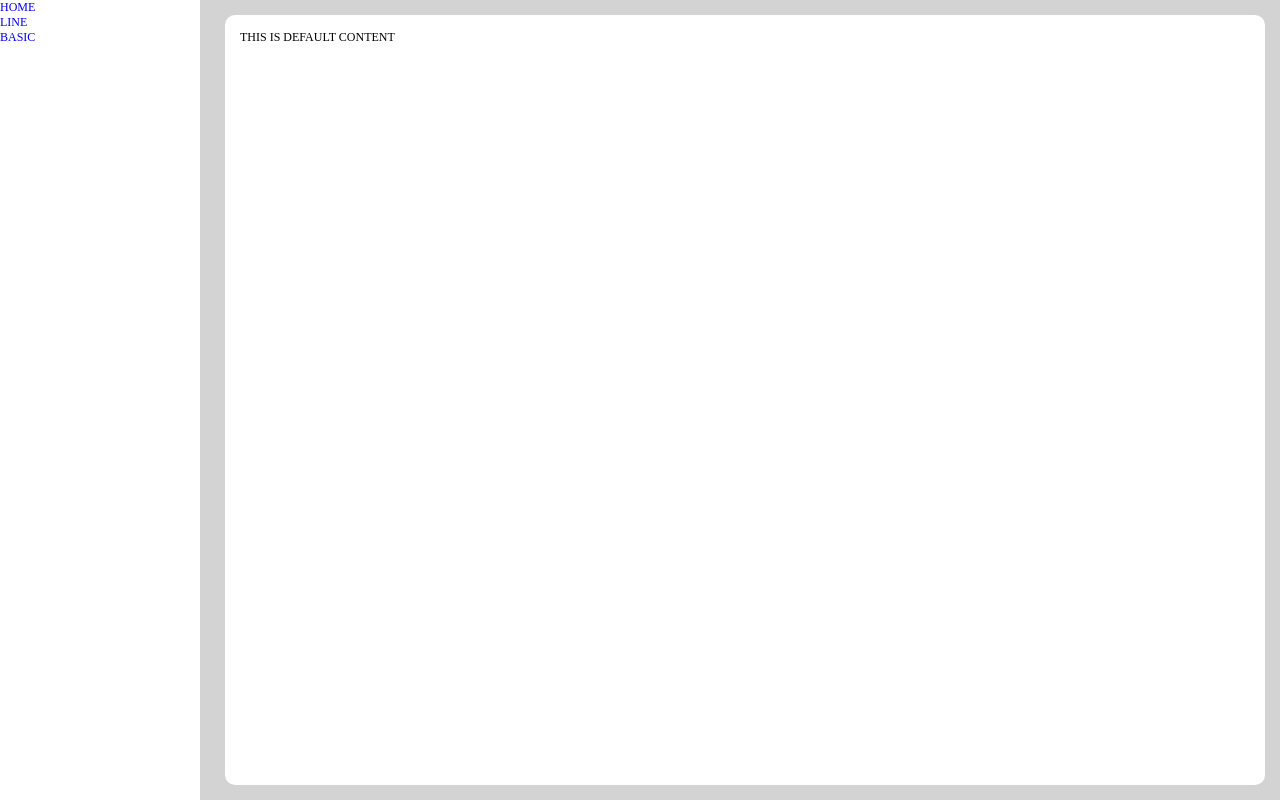
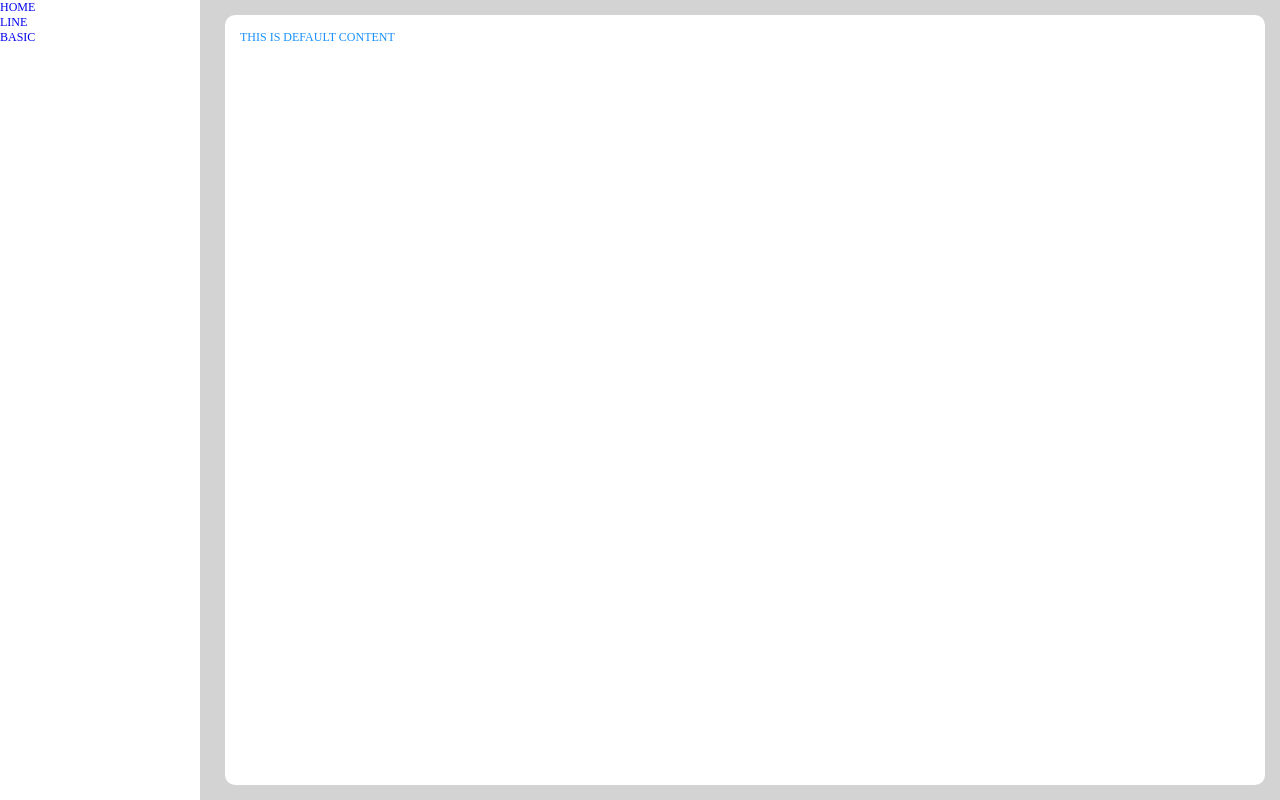
Before and after one commit to yueqjGithub/threeMission, a React (Vite) app: page / in a window 1280 px wide. Built offline with nearby package versions, Linux system fonts and the light colour scheme; sample sign-in values are in the browser's storage.

Commit message:
CSS全局变量跨scss文件实验

```diff
--- a/src/layout/layout.module.scss
+++ b/src/layout/layout.module.scss
@@ -4,6 +4,7 @@
 .contentContainer {
   background: lightgrey;
   padding: 15px 15px 15px 25px;
+  color: var(--color-primary);
   .contentOutlet {
     background: white;
     padding: 15px;
--- a/src/styles/global.scss
+++ b/src/styles/global.scss
@@ -4,6 +4,9 @@
   text-decoration: none;
   list-style-type: none;
   box-sizing: border-box;
+}
+:root {
+  --color-primary: #1890ff;
 }
 html {
   font-size: 625%;
```
